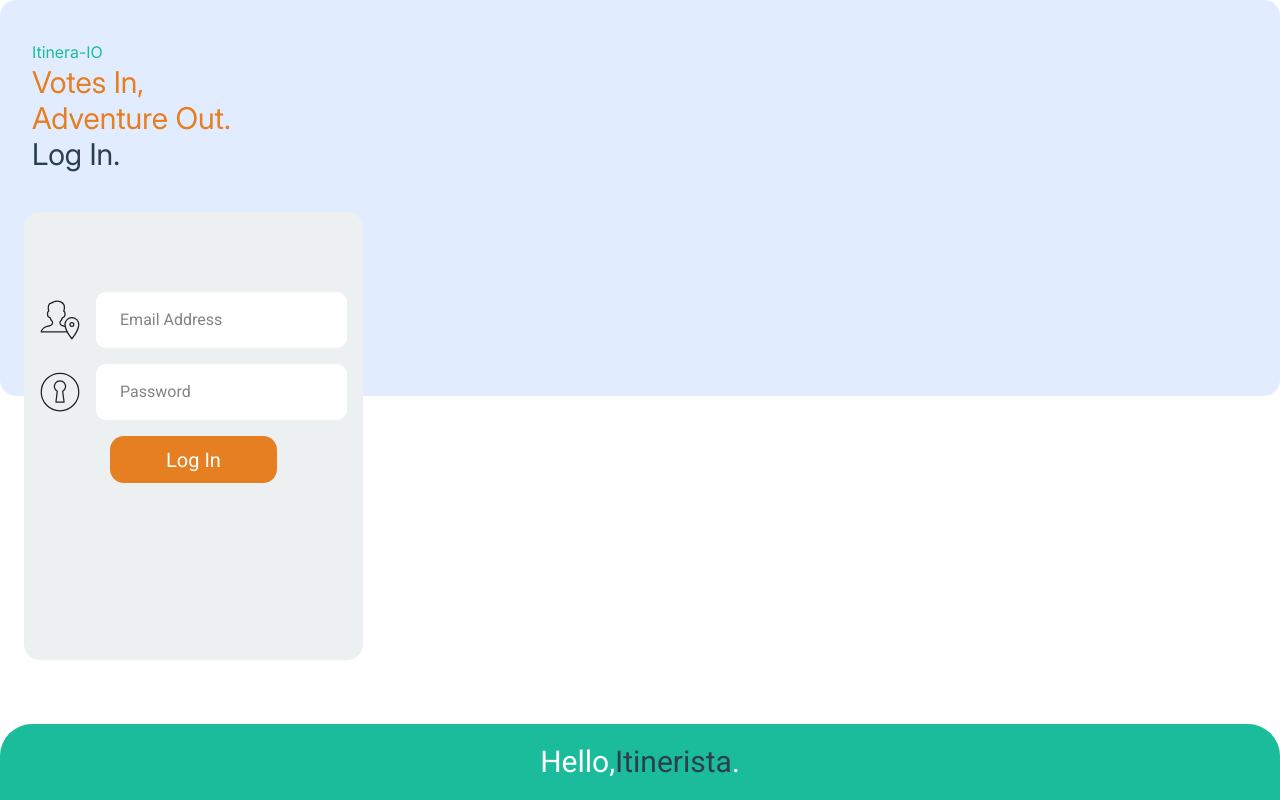
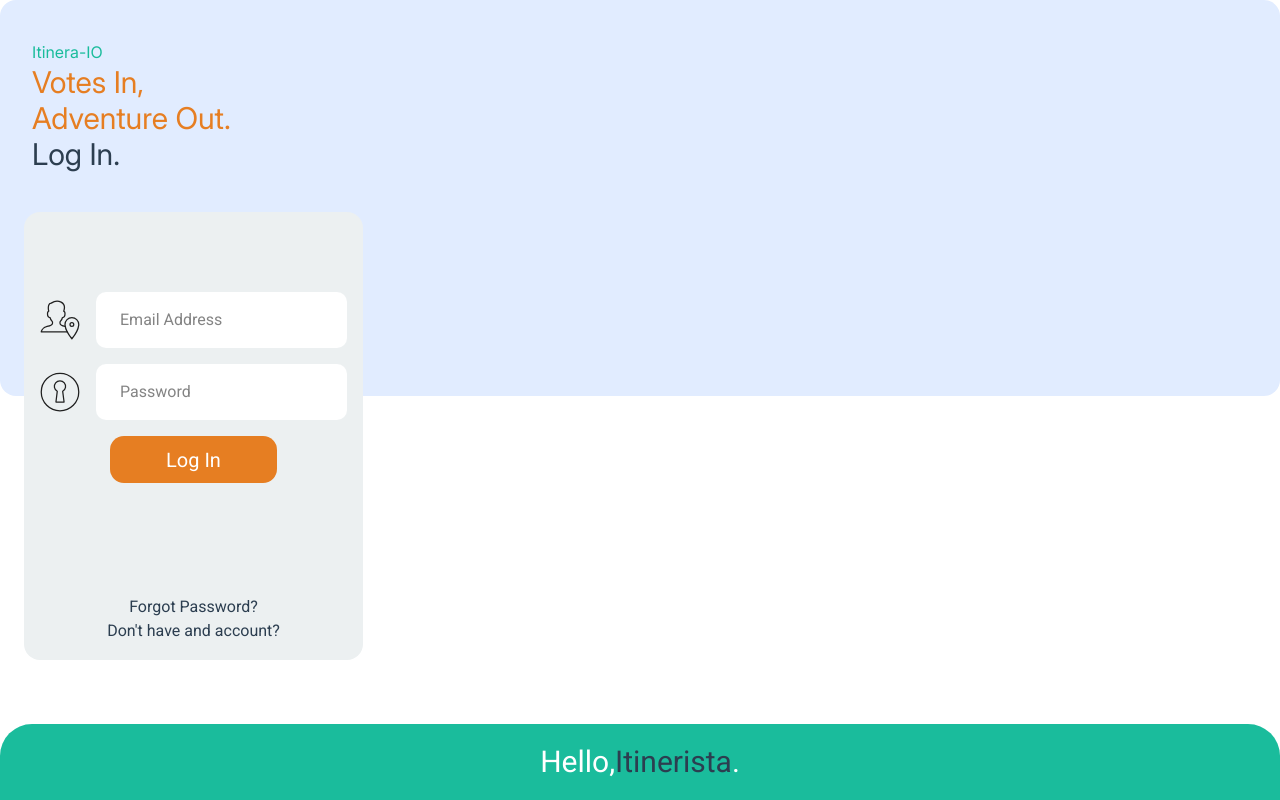
Before and after one commit to kcadavos/itinera-io, a Next.js app: page / in a window 1280 px wide. Built offline with nearby package versions, Linux system fonts and the light colour scheme.

Commit message:
created component for log in

```diff
--- a/src/app/page.tsx
+++ b/src/app/page.tsx
@@ -1,4 +1,6 @@
 'use client'
+
+import LogInComponent from "@/components/LogInComponent";
 
 export default function Home() {
   return (
@@ -18,25 +20,7 @@ export default function Home() {
 
       <div className="bg-[#ECF0F1] rounded-2xl absolute bottom-35 min-h-[28rem] min-w-[20rem] mx-6 px-4">
 
-        <div className="flex justify-start my-4 mt-20">
-          <div className="py-2 mr-4">
-            <img src="/assets/Icons/Orion_user-address.svg" alt="user address" className="w-10" />
-          </div>
-
-          <input type="text" placeholder="Email Address" className="bg-white rounded-lg p-4 px-6" />
-        </div>
-
-        <div className="flex justify-start my-4">
-          <div className="py-2 mr-4">
-            <img src="/assets/Icons/Orion_keyhole.svg" alt="user address" className="w-10" />
-          </div>
-
-          <input type="text" placeholder="Password" className="bg-white rounded-lg p-4 px-6" />
-        </div>
-
-        <div className="flex justify-center my-4">
-          <button className="bg-[#E67E22] text-xl text-white rounded-xl p-[.6rem] px-14">Log In</button>
-        </div>
+        <LogInComponent />
 
       </div>
 
--- /dev/null
+++ b/src/components/LogInComponent.tsx
@@ -0,0 +1,34 @@
+import React from 'react'
+
+const LogInComponent = () => {
+  return (
+    <div>
+        <div className="flex justify-start my-4 mt-20">
+            <div className="py-2 mr-4">
+                <img src="/assets/Icons/Orion_user-address.svg" alt="user address" className="w-10" />
+            </div>
+
+            <input type="text" placeholder="Email Address" className="bg-white rounded-lg p-4 px-6" />
+        </div>
+
+        <div className="flex justify-start my-4">
+            <div className="py-2 mr-4">
+              <img src="/assets/Icons/Orion_keyhole.svg" alt="user address" className="w-10" />
+            </div>
+
+            <input type="text" placeholder="Password" className="bg-white rounded-lg p-4 px-6" />
+        </div>
+
+        <div className="flex justify-center my-4">
+            <button className="bg-[#E67E22] text-xl text-white rounded-xl p-[.6rem] px-14">Log In</button>
+        </div>
+
+        <div className="text-[#2C3E50] text-center mt-28">
+            <p >Forgot Password?</p>
+            <p >Don't have and account?</p>
+        </div>
+    </div>
+  )
+}
+
+export default LogInComponent
```
